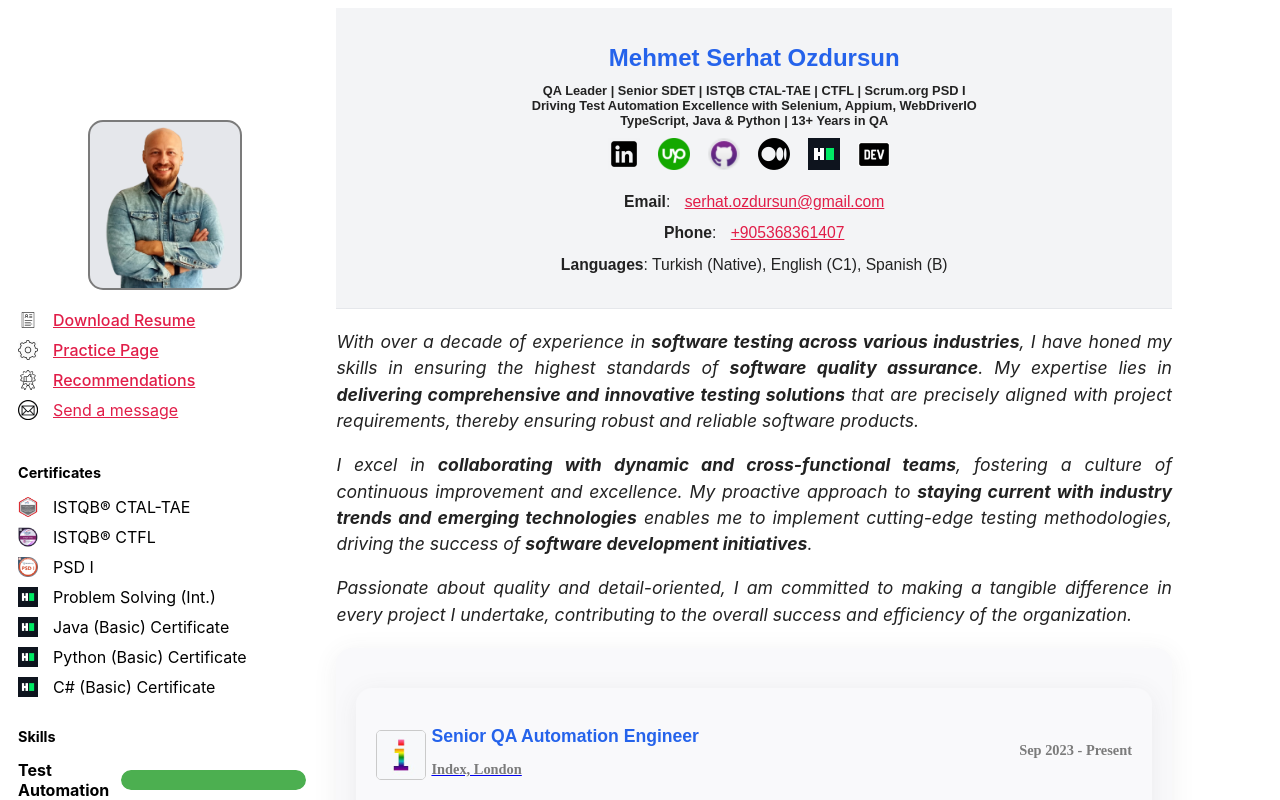
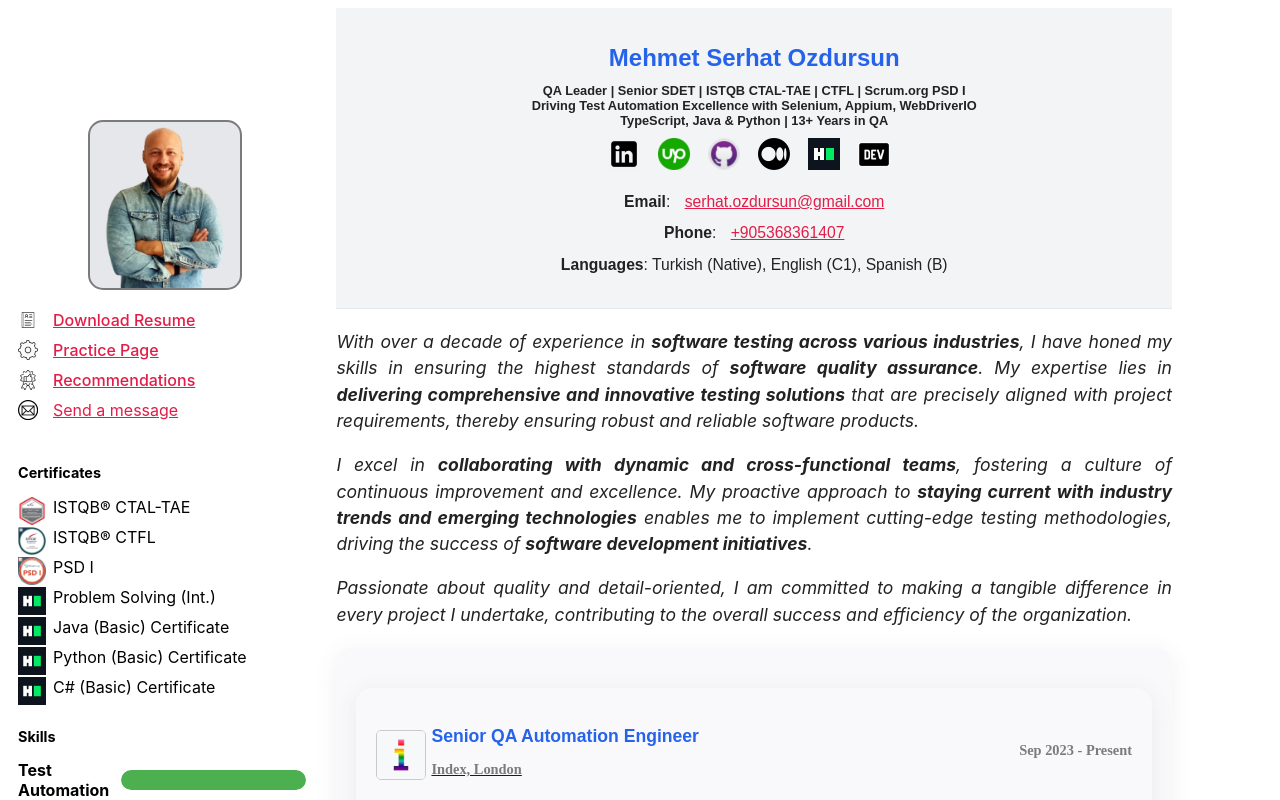
Before and after one commit to serhatozdursun/resume, a Next.js app: page / in a window 1280 px wide. Shown: the top 800 px of the page. Built offline with nearby package versions, Linux system fonts and the light colour scheme; no server answers.

Commit message:
Ctal certıfıcate (#127)
* CTAL-TAE

* lint fix

* lint fix

* headline

* headline

* update badge

```diff
--- a/src/components/CertificatesComponents.tsx
+++ b/src/components/CertificatesComponents.tsx
@@ -30,7 +30,7 @@ const CertificatesComponents = () => {
     },
     {
       name: 'ISTQB® CTFL',
-      badge: '/Brightest_CTFL.png',
+      badge: '/Foundation-Level-Exam-2022.png',
       link: 'http://scr.istqb.org/?name=&number=0515+CTFL+1465&orderBy=relevancy&orderDirection=&dateStart=&dateEnd=&expiryStart=&expiryEnd=&certificationBody=&examProvider=&certificationLevel=&country=&resultsPerPage=10',
     },
     {
@@ -79,8 +79,8 @@ const CertificatesComponents = () => {
                 <Image
                   src={certificate.badge}
                   alt={`${certificate.name} Badge`}
-                  width={20}
-                  height={20}
+                  width={28}
+                  height={28}
                   style={{ objectFit: 'contain' }}
                 />
               </BadgeWrapper>
```
Also changed, not shown: public/Brightest_CTFL.png (deleted), public/Foundation-Level-Exam-2022.png (added).
